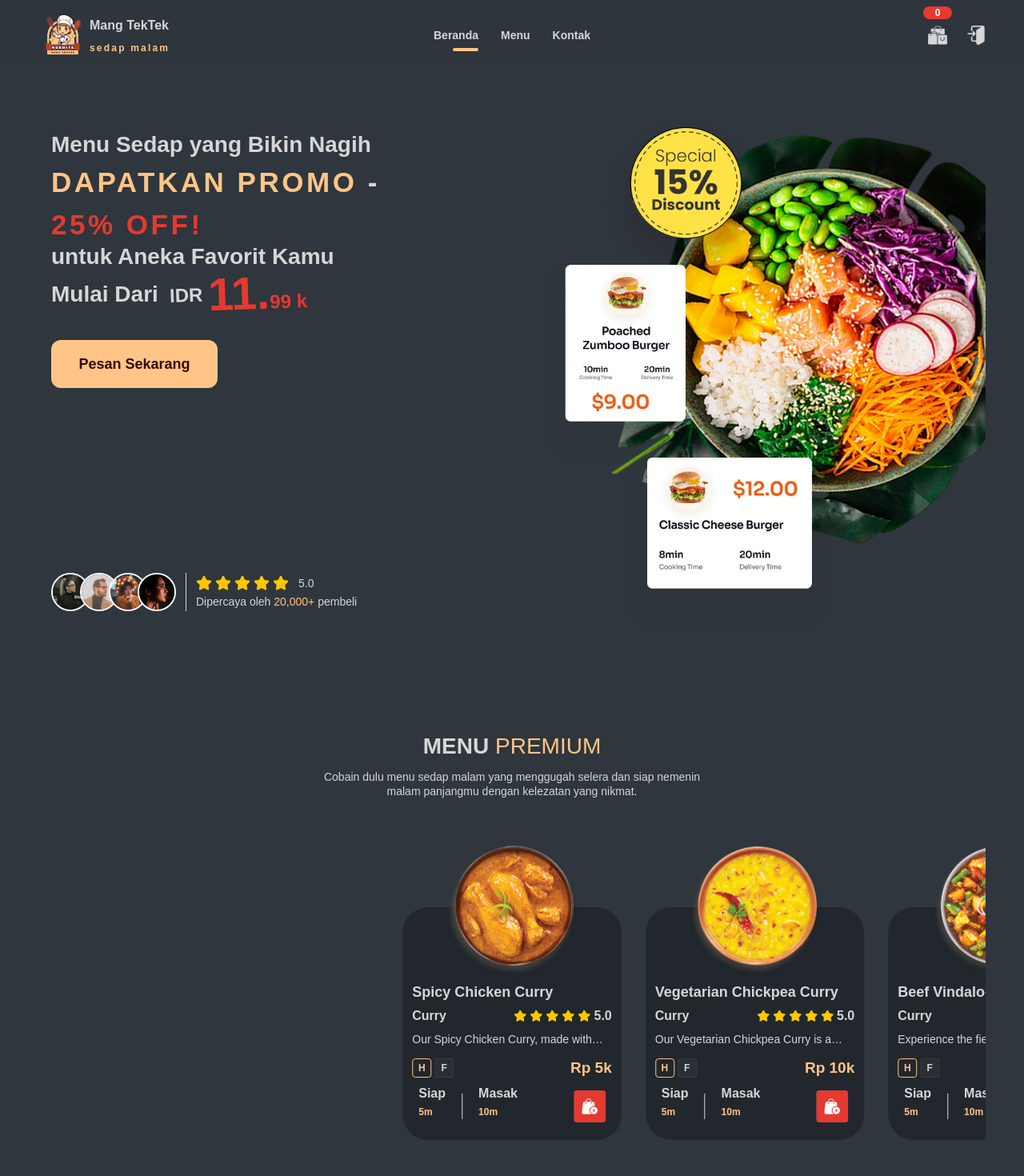
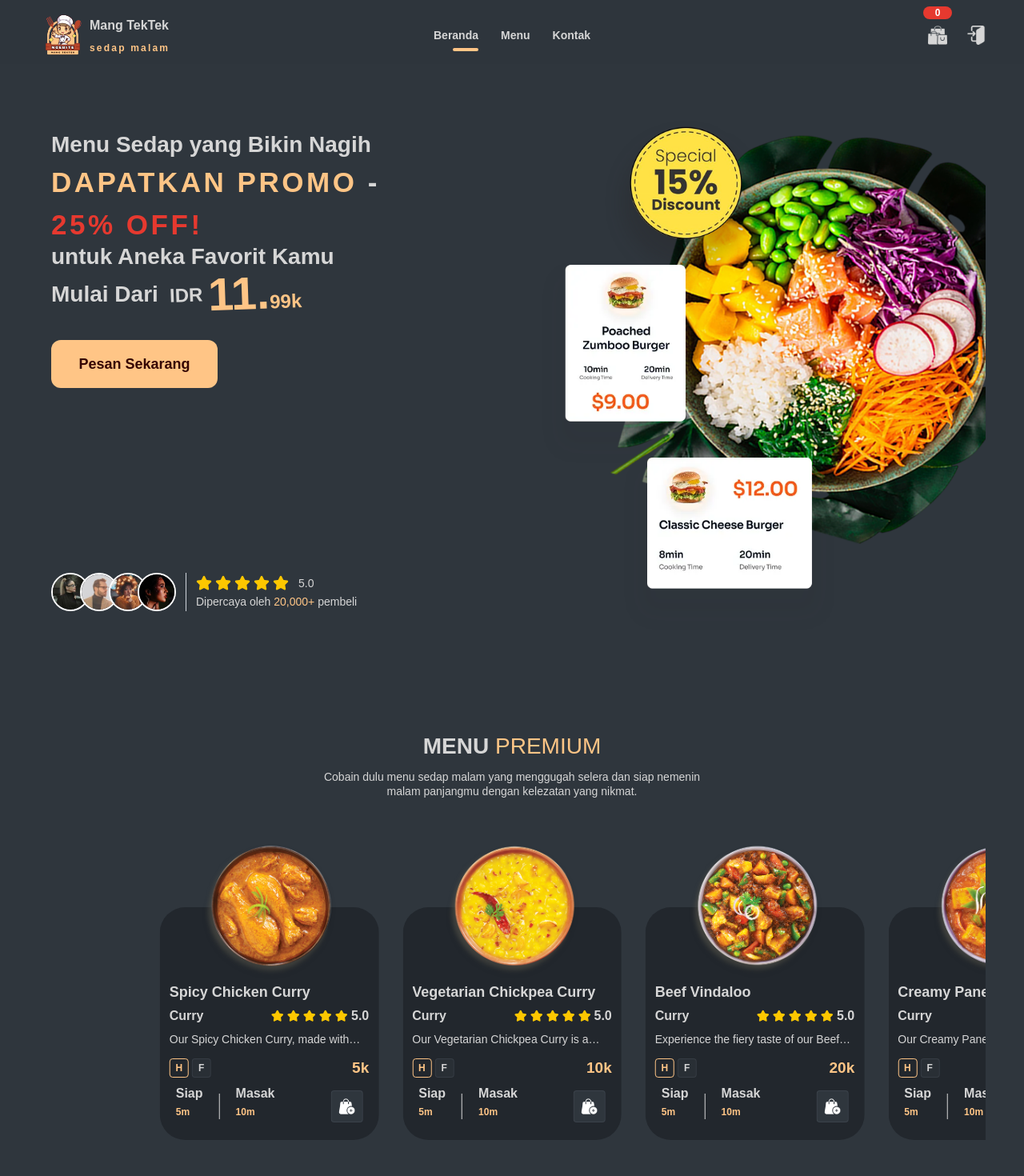
Before and after one commit to awshied/Pemesanan-Makanan, a React (Vite) app in the folder client/: page / in a window 1280 px wide. Shown: the top 1470 px of the page at 80% size. Built offline with nearby package versions, Linux system fonts and the light colour scheme; a web font is replaced by a local one.

Commit message:
Nambahin Context

```diff
--- a/client/src/components/Hero.jsx
+++ b/client/src/components/Hero.jsx
@@ -25,8 +25,8 @@ const Hero = () => {
               <h3>Mulai Dari</h3>
               <span className="bg-transparent p-1 inline-block -rotate-2 ml-2.5 text-5xl font-extrabold">
                 <span className="text-2xl relative bottom-3">IDR </span>
-                <big className="text-solidTwo">11.</big>
-                <span className="text-2xl text-solidTwo">99 k</span>
+                <big className="text-solidThree">11.</big>
+                <span className="text-2xl text-solidThree">99k</span>
               </span>
             </div>
             <button className="rounded-xl p-4 w-52 active:scale-95 text-lg transition bg-solidThree hover:opacity-70 text-solidFour font-bold mt-6 cursor-pointer">
--- a/client/src/components/Item.jsx
+++ b/client/src/components/Item.jsx
@@ -1,9 +1,10 @@
 import React, { useState } from "react";
 import { assets } from "../assets/data";
+import { useAppContext } from "../context/AppContext";
 
 const Item = ({ product }) => {
   const [size, setSize] = useState(product.sizes[0]);
-  const currency = "Rp";
+  const { currency } = useAppContext();
 
   return (
     <div className="relative mt-24 group">
@@ -14,14 +15,14 @@ const Item = ({ product }) => {
           alt="productImg"
           height={177}
           width={177}
-          className="absolute inset-0 h-full w-full object-cover opacity-100 group hover:opacity-0 drop-shadow-md"
+          className="absolute inset-0 h-full w-full object-cover opacity-100 group-hover:opacity-0 drop-shadow-md"
         />
         <img
           src={product.images[1] ? product.images[1] : product.images[0]}
           alt="productImg"
           height={177}
           width={177}
-          className="absolute inset-0 h-full w-full object-cover opacity-0 group hover:opacity-100 drop-shadow-md"
+          className="absolute inset-0 h-full w-full object-cover opacity-0 group-hover:opacity-100 drop-shadow-md"
         />
       </div>
 
--- a/client/src/components/MenuPremium.jsx
+++ b/client/src/components/MenuPremium.jsx
@@ -1,20 +1,21 @@
 import { useEffect, useState } from "react";
 import Title from "./Title";
-import { dummyProducts } from "../assets/data";
 import Item from "./Item";
 import { Swiper, SwiperSlide } from "swiper/react";
 
 import "swiper/css";
 
 import { Autoplay } from "swiper/modules";
+import { useAppContext } from "../context/AppContext";
 
 const MenuPremium = () => {
   const [premiumMenu, setPremiumMenu] = useState([]);
+  const { products } = useAppContext();
 
   useEffect(() => {
-    const data = dummyProducts.filter((item) => item.inStock).slice(0, 10);
+    const data = products.filter((item) => item.inStock).slice(0, 10);
     setPremiumMenu(data);
-  }, [dummyProducts]);
+  }, [products]);
   return (
     <section className="max-padd-container py-22 xl:py-28 bg-primary">
       <Title title1={"Menu"} title2={"Premium"} titleStyles={"pb-10"} />
@@ -24,6 +25,15 @@ const MenuPremium = () => {
         autoplay={{
           delay: 3500,
           disableOnInteraction: false,
+        }}
+        observer={true}
+        observeParents={true}
+        observeSlideChildren={true}
+        onSwiper={(swiper) => {
+          setTimeout(() => {
+            swiper.update();
+            swiper.autoplay.start();
+          }, 250);
         }}
         breakpoints={{
           500: {
@@ -40,10 +50,10 @@ const MenuPremium = () => {
           },
         }}
         modules={[Autoplay]}
-        className="min-h-[399px]"
+        className="min-h-[420px]"
       >
         {premiumMenu.map((product) => (
-          <SwiperSlide key={product._id}>
+          <SwiperSlide key={product._id} className="min-h-[420px] w-full">
             <Item product={product} />
           </SwiperSlide>
         ))}
--- /dev/null
+++ b/client/src/context/AppContext.jsx
@@ -0,0 +1,27 @@
+import React, { createContext, useContext, useEffect, useState } from "react";
+import { dummyProducts } from "../assets/data";
+import { useNavigate } from "react-router-dom";
+
+const AppContext = createContext();
+
+export const AppContextProvider = ({ children }) => {
+  const [products, setProducts] = useState([]);
+  const currency = import.meta.env.VITE_CURRENCY;
+  const delivery_charges = 10;
+  const navigate = useNavigate();
+
+  const fetchProducts = () => {
+    setProducts(dummyProducts);
+  };
+
+  useEffect(() => {
+    fetchProducts();
+  }, []);
+  const value = {
+    products,
+    fetchProducts,
+  };
+  return <AppContext.Provider value={value}>{children}</AppContext.Provider>;
+};
+
+export const useAppContext = () => useContext(AppContext);
--- a/client/src/index.css
+++ b/client/src/index.css
@@ -47,7 +47,7 @@ body {
     @apply flex items-center justify-end;
   }
   .btn-solid {
-    @apply px-6 py-3 active:scale-95 transition bg-solidTwo hover:opacity-70 border border-gray-500/20 text-solidFour text-sm font-medium rounded-full cursor-pointer;
+    @apply px-6 py-3 active:scale-95 transition bg-primary hover:bg-[#47515c] border border-gray-500/20 text-solidFour text-sm font-medium rounded-full cursor-pointer;
   }
   .btn-dark {
     @apply px-6 py-3 active:scale-95 transition bg-gray-500/10 border border-gray-500/20 text-textColor hover:opacity-50 text-sm font-medium rounded-full cursor-pointer;
--- a/client/src/main.jsx
+++ b/client/src/main.jsx
@@ -2,9 +2,12 @@ import { createRoot } from "react-dom/client";
 import "./index.css";
 import App from "./App.jsx";
 import { BrowserRouter } from "react-router-dom";
+import { AppContextProvider } from "./context/AppContext.jsx";
 
 createRoot(document.getElementById("root")).render(
   <BrowserRouter>
-    <App />
+    <AppContextProvider>
+      <App />
+    </AppContextProvider>
   </BrowserRouter>
 );
```
Also changed, not shown: 1 other file (tests, documents, lock files or other folders).
